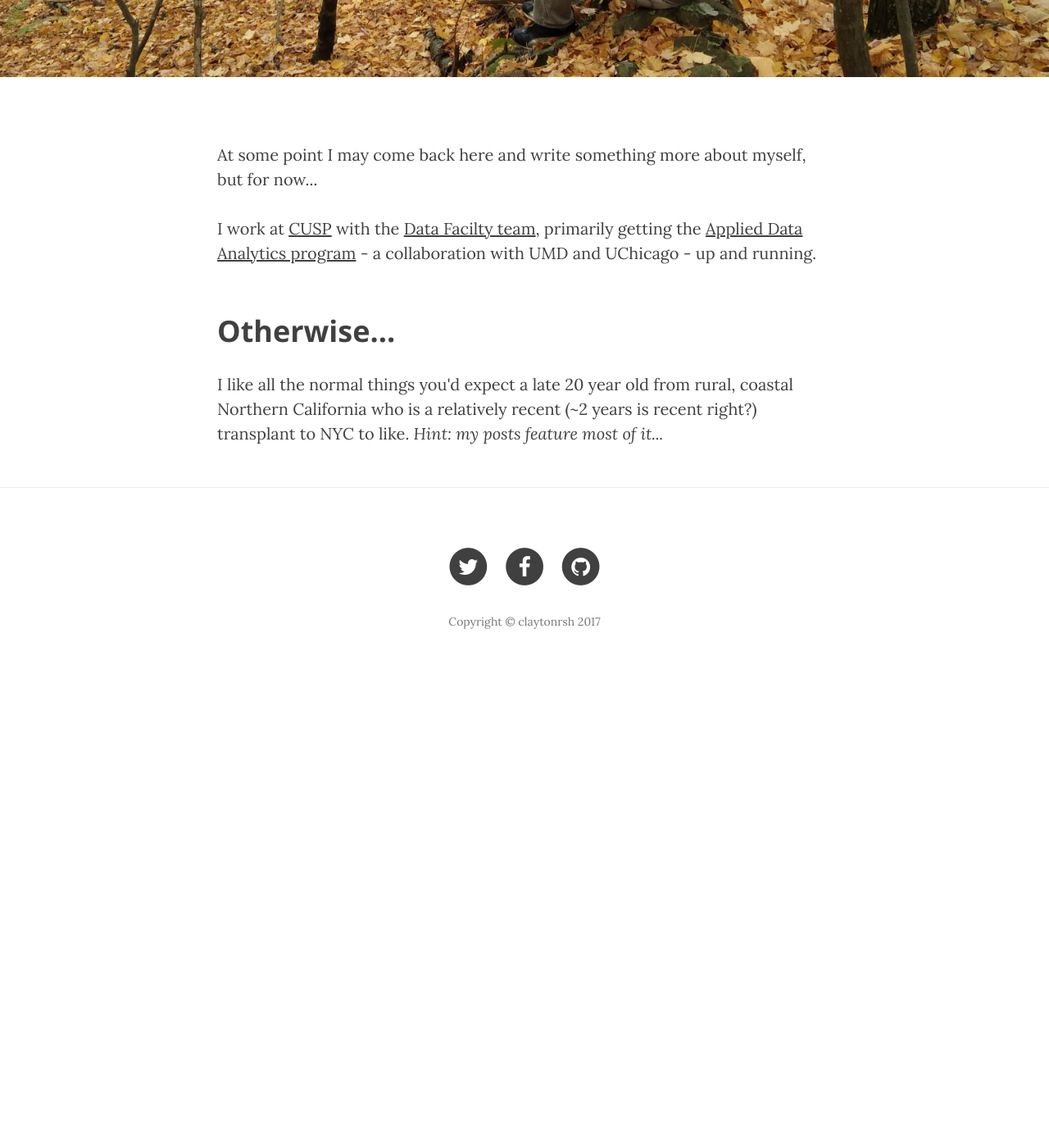
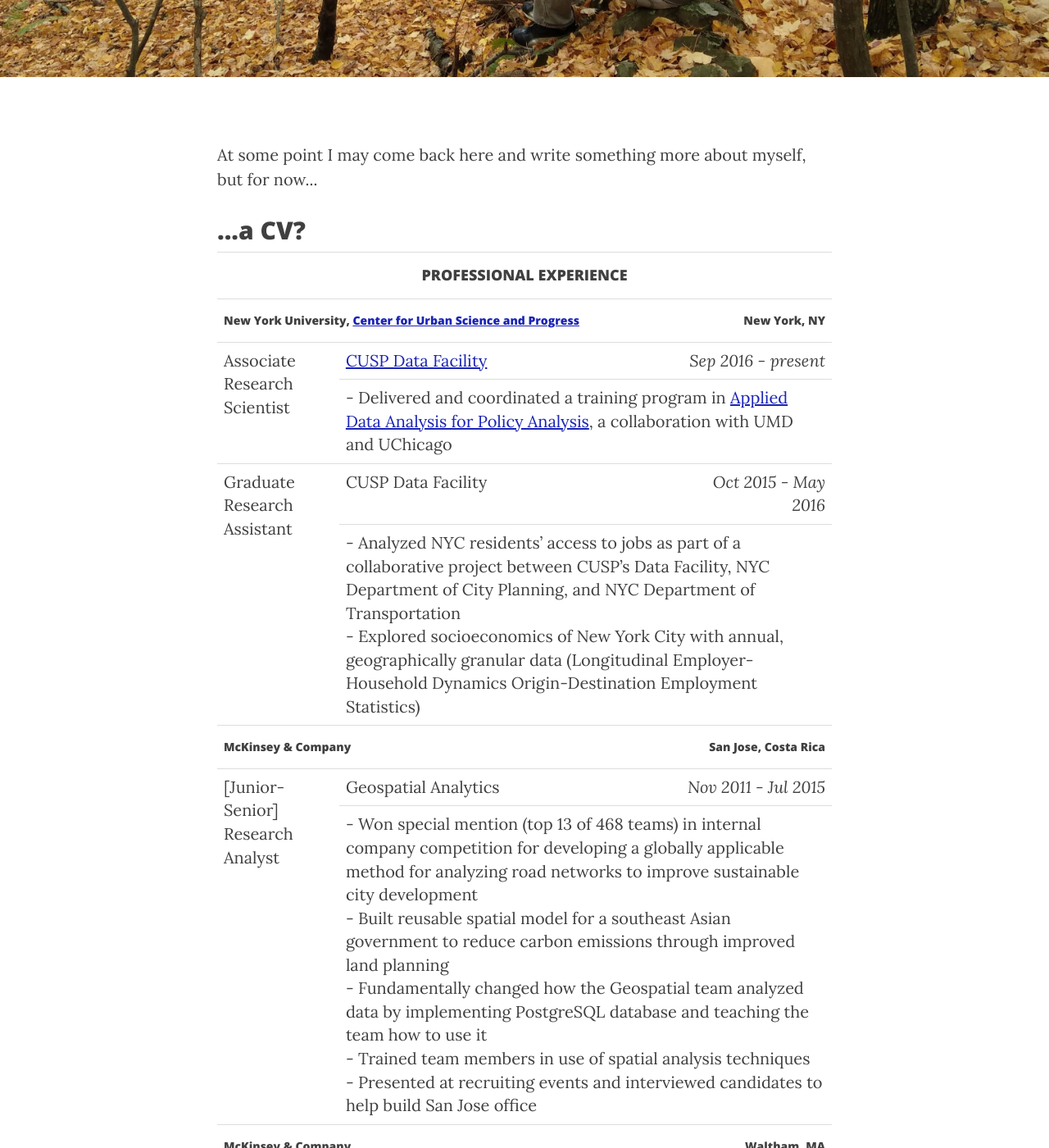
Before and after one commit to claytonrsh/claytonrsh.github.io, a Jekyll site: the page built from about.html, in a window 1280 px wide and 1400 px high, scrolled down 354 px. Shown: the whole window at 82% size. Built offline with Jekyll 4.4.1, drawn with Linux system fonts in a browser that asks for light colours; nearby versions of some CDN libraries; before the commit the page ends 1188 px from its top, so only the background shows below that; some of the changed text lies outside the part shown.

Commit message:
update about page to CV

```diff
--- a/about.html
+++ b/about.html
@@ -1,13 +1,105 @@
 ---
 layout: page
 title: "About"
-description: "uncle | geographer | human"
+description: "uncle | geographer"
 header-img: "img/about-bg.jpg"
 ---
-
+<!--div class="fa"-->
 <p>At some point I may come back here and write something more about myself, but for now...</p>
-
-<p>I work at <a href="http://cusp.nyu.edu/" target="_blank">CUSP</a> with the <a href="https://datahub.cusp.nyu.edu" target="_blank">Data Facilty team</a>, primarily getting the <a href="http://dataanalytics.umd.edu" target="_blank">Applied Data Analytics program</a> - a collaboration with UMD and UChicago - up and running.</p>
-
-<h3 class="section-heading">Otherwise...</h3>
-<p>I like all the normal things you'd expect a late 20 year old from rural, coastal Northern California who is a relatively recent (~2 years is recent right?) transplant to NYC to like. <i>Hint: my posts feature most of it...</i></p>
+<h2>...a CV?</h2>
+<table id="cv-table" data-classes="table">
+  <tr>
+    <th style="text-align:center" colspan="3"><h4>PROFESSIONAL EXPERIENCE</h4></th>
+  </tr  style="border-color: transparent"><tr>
+    <th colspan="2"><h5>New York University, <a href="http://cusp.nyu.edu/" target="_blank" style="text-decoration: underline; color: #1A23B6">Center for Urban Science and Progress</a></h5></th>
+    <th style="text-align:right"><h5>New York, NY</h5></th>
+  </tr><tr>
+    <td rowspan="2">Associate Research Scientist</td>
+    <td><a href="https://datahub.cusp.nyu.edu" target="_blank" style="text-decoration: underline; color: #1A23B6">CUSP Data Facility</a></td>
+    <td style="text-align:right"><i>Sep 2016 - present</i></td>
+  </tr><tr>
+    <td colspan="2">
+      - Delivered and coordinated a training program in <a href="http://dataanalytics.umd.edu" target="_blank" style="text-decoration: underline; color: #1A23B6">Applied Data Analysis for Policy Analysis</a>, a collaboration with UMD and UChicago
+    </td>
+  </tr>
+  <tr>
+    <td rowspan="2">Graduate Research Assistant</td>
+    <td>CUSP Data Facility</td>
+    <td style="text-align:right"><i>Oct 2015 - May 2016</i></td>
+  </tr><tr>
+    <td colspan="3">
+      - Analyzed NYC residents’ access to jobs as part of a collaborative project between CUSP’s Data Facility, NYC Department of City Planning, and NYC Department of Transportation<br>
+      - Explored socioeconomics of New York City with annual, geographically granular data (Longitudinal Employer-Household Dynamics Origin-Destination Employment Statistics)<br>
+    </td>
+  </tr>
+  <tr>
+    <th colspan="2"><h5>McKinsey &amp Company</h5></th>
+    <th style="text-align:right"><h5>San Jose, Costa Rica</h5></th>
+  </tr><tr>
+    <td rowspan="2">[Junior-Senior] Research Analyst</td>
+    <td>Geospatial Analytics</td>
+    <td style="text-align:right"><i>Nov 2011 - Jul 2015</i></td>
+  </tr><tr>
+    <td colspan="3">
+      - Won special mention (top 13 of 468 teams) in internal company competition for developing a globally applicable method for analyzing road networks to improve sustainable city development<br>
+      - Built reusable spatial model for a southeast Asian government to reduce carbon emissions through improved land planning<br>
+      - Fundamentally changed how the Geospatial team analyzed data by implementing PostgreSQL database and teaching the team how to use it<br>
+      - Trained team members in use of spatial analysis techniques<br>
+      - Presented at recruiting events and interviewed candidates to help build San Jose office
+    </td>
+  </tr>
+  <tr>
+    <th colspan="2"><h5>McKinsey &amp Company</h5></th>
+    <th style="text-align:right"><h5>Waltham, MA</h5></th>
+  </tr><tr>
+    <td rowspan="2">Intern</td>
+    <td>Geospatial Analytics</td>
+    <td style="text-align:right"><i>Mar - Oct 2011</i></td>
+  </tr><tr>
+    <td colspan="3">- Supported team with analyses and problem solving</td>
+  </tr>
+  <tr>
+    <th style="text-align:center" colspan="3"><h4>EDUCATION</h4></th>
+  </tr><tr>
+    <th colspan="2"><h5>New York University, Center for Urban Science and Progress</h5></th>
+    <th style="text-align:right"><h5>New York, NY</h5></th>
+  </tr><tr>
+    <td rowspan="2">Master’s of Science</td>
+    <td>Applied Urban Informatics</td>
+    <td style="text-align:right"><i>Aug 2015 - Aug 2016</i></td>
+  </tr><tr style="border: 0px">
+    <td colspan="3">
+      - Capstone: Quantified Communities Sensors - built, calibrated, and deployed sensors in an NYC neighborhood; analyzed sensor outputs and explored relationship with the built environment
+    </td>
+  </tr><tr style="border: 0px">
+    <th colspan="2"><h5>Boston University, College of Arts and Sciences</h5></th>
+    <th style="text-align:right"><h5>Boston, MA</h5></th>
+  </tr><tr style="border: 0px">
+    <td rowspan="2">Master's and Bachelor's of Arts</td>
+    <td>Geography</td>
+    <td style="text-align:right"><i>Sep 2006 - Jan 2012</i></td>
+  </tr><tr>
+    <td colspan="3">
+      - Major: Geography (Cumulative GPA: 3.38) with focus in economics and spatial data analysis<br>
+      - M.A. Comprehensive exam, Independent project: effect of land-use variation on native bee visitation rates - approved September 16, 2011<br>
+      - Published “The Financial Viability of Solar Photovoltaic Canopies as Urban Climate Change Mitigation: An Analysis of the Potential Utilization of Public Space in Boston, Massachusetts”, Energy and Environment Research; Vol. 3, No. 1; 2013
+    </td>
+  </tr><tr>
+      <td rowspan="2">Study Abroad</td>
+      <td>Universidad de San Francisco, Quito, Ecuador</td>
+      <td style="text-align:right"><i>Aug - Dec 2008</i></td>
+  </tr>
+  <tr><td colspan="3">- Took all classes in Spanish, lived with host family and tutored English</td></tr>
+  <tr>
+    <th style="text-align:center" colspan="3"><h4>GENERAL QUALIFICATIONS</h4></th>
+  </tr><tr>
+    <td>Computer skills</td>
+    <td colspan="2">
+      - Advanced spatial analyses using PostgreSQL\PostGIS, QGIS, and ERSI’s ArcGIS<br>
+      - Scripting and general analytics experience with Python and R<br>
+      - Exposure to Java, Javascript, MATLAB, and STATA</td>
+  </tr><tr>
+    <td>Language</td>
+    <td>- English (native), Spanish (advanced conversational)</td>
+  </tr>
+</table>
```
Also changed, not shown: _layouts/timeline.html (deleted, +0 -97 lines).
